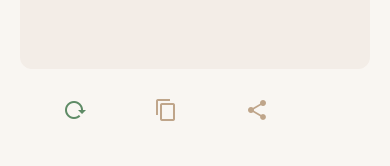
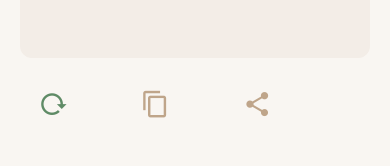
Before and after one commit to daniel-arturo-mendoza/YourAffirmationsExpo, a React Native app: screen / in a window 390 px wide. Shown: the part 520-686 px from the top of the page. Built offline with nearby package versions, Linux system fonts and the light colour scheme.

Commit message:
fix button centering and revert layout changes

```diff
--- a/components/ActionButtons.tsx
+++ b/components/ActionButtons.tsx
@@ -69,6 +69,7 @@ const createResponsiveStyles = (componentSizes: any, spacing: any) => StyleSheet
     marginVertical: spacing.sm,
     gap: spacing.xl,
     marginBottom: spacing.xs,
+    width: "100%", // Ensure full width
   },
   iconButton: {
     padding: componentSizes.buttonPadding,
--- a/components/KoFiButton.tsx
+++ b/components/KoFiButton.tsx
@@ -13,7 +13,16 @@ const KoFiButton: React.FC<KoFiButtonProps> = ({ iconSize }) => {
   };
 
   return (
-    <TouchableOpacity onPress={openKoFi} style={{ padding: iconSize * 0.02 }}>
+    <TouchableOpacity
+      onPress={openKoFi}
+      style={{
+        padding: iconSize * 0.3, // Match other button padding
+        alignItems: "center",
+        justifyContent: "center",
+        minWidth: iconSize * 1.5, // Match other button size
+        minHeight: iconSize * 1.5,
+      }}
+    >
       <Image
         source={{ uri: "https://storage.ko-fi.com/cdn/cup-border.png" }}
         style={{ width: iconSize, height: iconSize, resizeMode: "contain" }}
--- a/hooks/useDimensions.ts
+++ b/hooks/useDimensions.ts
@@ -25,7 +25,7 @@ export const useDimensions = (): UseDimensionsReturn => {
       screenWidth: width,
       dynamicSpacing: Math.max(4, Math.round(8 * scale)), // Responsive spacing
       textFieldHeight: Math.max(200, Math.round(screenHeight * 0.25)), // Responsive height
-      iconSize: Math.max(24, Math.round(Math.min(width, height) * 0.06)), // Responsive icon size
+      iconSize: Math.max(29, Math.round(Math.min(width, height) * 0.072)), // 20% bigger icon size
       iconSpacing: Math.max(16, Math.round(height * 0.03)), // Responsive spacing
     };
   }, []);
--- a/hooks/useResponsiveSizing.ts
+++ b/hooks/useResponsiveSizing.ts
@@ -98,9 +98,9 @@ export const useResponsiveSizing = (): ResponsiveSizingReturn => {
     const componentSizes = {
       chipHeight: Math.max(32, Math.round(32 * scale)),
       chipPadding: Math.max(8, Math.round(12 * scale)),
-      buttonHeight: Math.max(44, Math.round(48 * scale)), // Minimum touch target
-      buttonPadding: Math.max(12, Math.round(16 * scale)),
-      iconSize: Math.max(24, Math.round(Math.min(screenWidth, screenHeight) * 0.06)),
+      buttonHeight: Math.max(53, Math.round(58 * scale)), // 20% bigger (48 * 1.2 = 57.6)
+      buttonPadding: Math.max(14, Math.round(19 * scale)), // 20% bigger (16 * 1.2 = 19.2)
+      iconSize: Math.max(29, Math.round(Math.min(screenWidth, screenHeight) * 0.072)), // 20% bigger (0.06 * 1.2 = 0.072)
       modalHeight: Math.max(300, Math.round(screenHeight * 0.4)),
       containerHeight: Math.max(60, Math.round(screenHeight * 0.08)), // For chip container
     };
```
